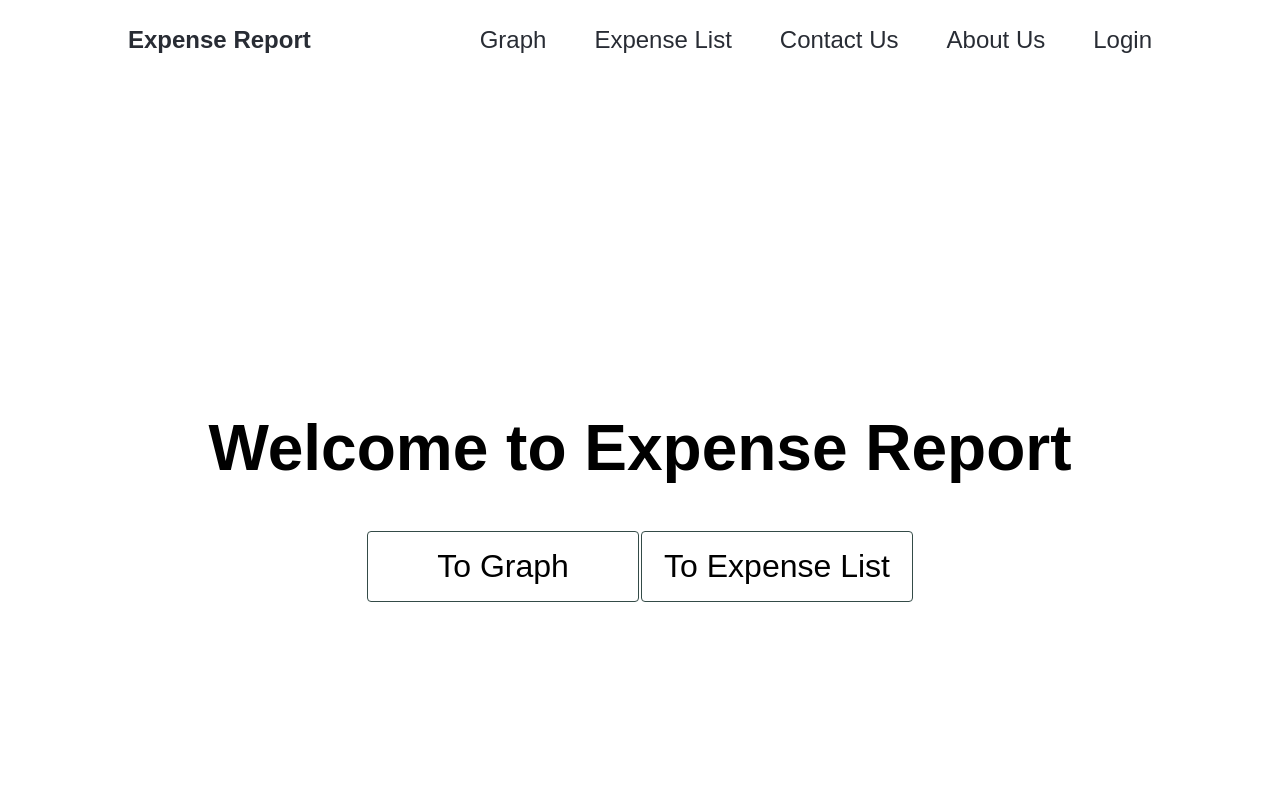
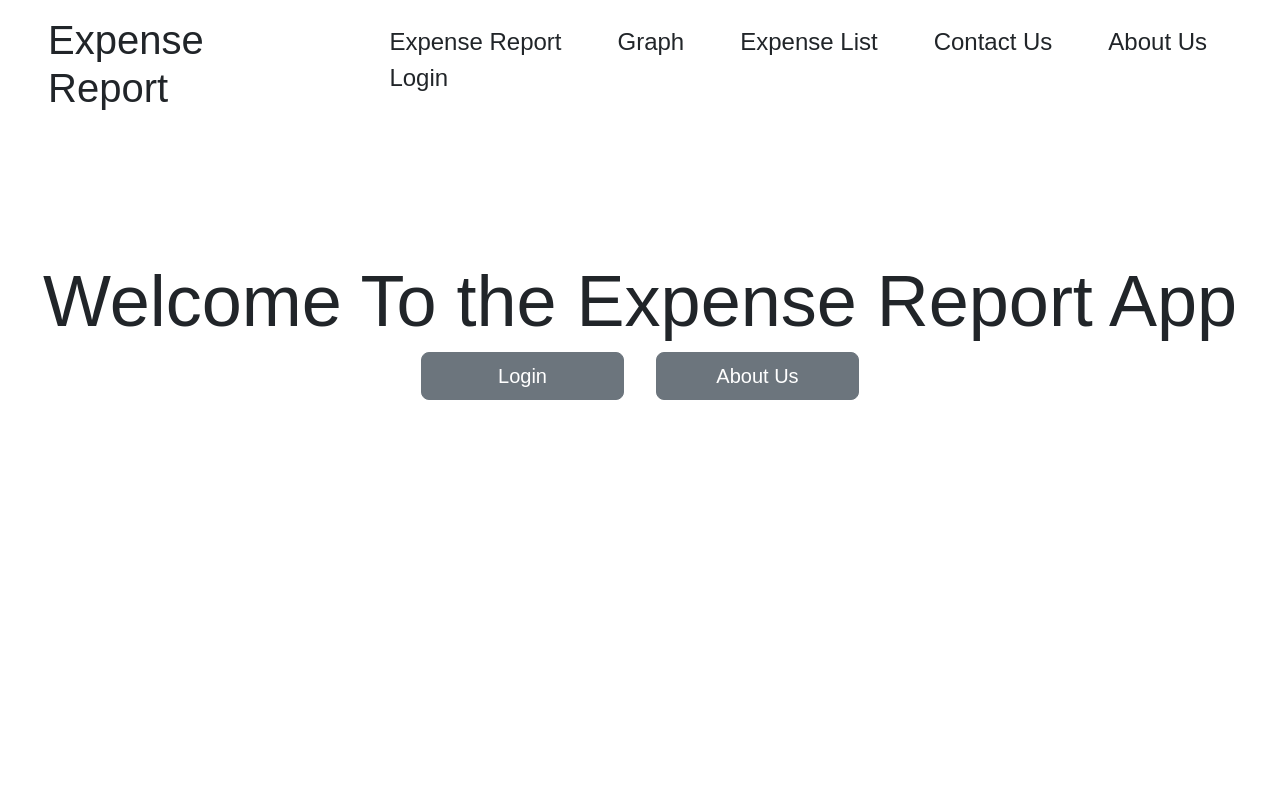
Before and after one commit to yoman321/expense-app-v2, a React (Vite) app in the folder frontend/: page / in a window 1280 px wide. Shown: the top 800 px of the page. Built offline with nearby package versions, Linux system fonts and the light colour scheme.

Commit message:
added bootstrap to project

```diff
--- a/frontend/package.json
+++ b/frontend/package.json
@@ -9,6 +9,8 @@
     "preview": "vite preview"
   },
   "dependencies": {
+    "autoprefixer": "^10.4.13",
+    "bootstrap": "^5.2.3",
     "react": "^18.2.0",
     "react-dom": "^18.2.0",
     "react-router-dom": "^6.4.2"
--- a/frontend/src/App.css
+++ b/frontend/src/App.css
@@ -4,38 +4,3 @@
   padding: 2rem;
   text-align: center;
 }
-
-.logo {
-  height: 6em;
-  padding: 1.5em;
-  will-change: filter;
-}
-.logo:hover {
-  filter: drop-shadow(0 0 2em #646cffaa);
-}
-.logo.react:hover {
-  filter: drop-shadow(0 0 2em #61dafbaa);
-}
-
-@keyframes logo-spin {
-  from {
-    transform: rotate(0deg);
-  }
-  to {
-    transform: rotate(360deg);
-  }
-}
-
-@media (prefers-reduced-motion: no-preference) {
-  a:nth-of-type(2) .logo {
-    animation: logo-spin infinite 20s linear;
-  }
-}
-
-.card {
-  padding: 2em;
-}
-
-.read-the-docs {
-  color: #888;
-}
--- a/frontend/src/App.tsx
+++ b/frontend/src/App.tsx
@@ -1,6 +1,7 @@
 import { Routes, Route } from "react-router-dom";
 import Layout from "./components/layout/Layout";
 import MainPage from "./components/MainPageComponents/MainPage";
+import "bootstrap/dist/css/bootstrap.css";
 
 function App() {
   return (
--- a/frontend/src/components/MainPageComponents/MainPage.module.css
+++ b/frontend/src/components/MainPageComponents/MainPage.module.css
@@ -1,4 +1,4 @@
-.main {
+/* .main {
     display: flex;
     justify-content: center;
     flex-direction: column;
@@ -69,4 +69,4 @@
   }
   .text p {
     text-align: justify;
-  }
+  } */
--- a/frontend/src/components/MainPageComponents/MainPage.tsx
+++ b/frontend/src/components/MainPageComponents/MainPage.tsx
@@ -4,42 +4,59 @@ import styles from "./MainPage.module.css";
 
 const MainPage = () => {
   return (
-    <div className={styles.main}>
-      <div className={styles.section}>
-        <h1>Welcome to Expense Report</h1>
-        <div className={styles.actions}>
-          <table>
-            <tbody>
-              <tr>
-                <td>
-                  <button>
-                    <Link to="/graph">To Graph</Link>
-                  </button>
-                </td>
-                <td>
-                  <button>
-                    <Link to="/expense-list">To Expense List</Link>
-                  </button>
-                </td>
-              </tr>
-            </tbody>
-          </table>
-        </div>
-      </div>
-      <div className={styles.section}>
-        <h2>Contributors</h2>
-        <div className={styles.content}>
-          <div className={styles.image}>
-            <img src={AppPic} alt="App Pic"></img>
-          </div>
-          <section className={styles.text}>
-            <p>
-             INSERT PIC AND DESCRIPTION OF CONTRIBUTORS
-            </p>
-          </section>
+    <div className="container d-flex justify-content-center">
+      <div className="position-absolute bottom-50">
+        <h1 className="display-2">Welcome To the Expense Report App</h1>
+        <div className="row d-flex justify-content-center">
+          <button className="mx-3 col-2 btn btn-secondary btn-lg">
+            <Link className="text-white text-decoration-none" to="/login">
+              Login
+            </Link>
+          </button>
+          <button className="mx-3 col-2 btn btn-secondary btn-lg">
+            <Link className="text-white text-decoration-none" to="/about-us">
+              About Us
+            </Link>
+          </button>
         </div>
       </div>
     </div>
+    // <div className={styles.main}>
+    //   <div className={styles.section}>
+    //     <h1>Welcome to Expense Report</h1>
+    //     <div className={styles.actions}>
+    //       <table>
+    //         <tbody>
+    //           <tr>
+    //             <td>
+    //               <button>
+    //                 <Link to="/graph">To Graph</Link>
+    //               </button>
+    //             </td>
+    //             <td>
+    //               <button>
+    //                 <Link to="/expense-list">To Expense List</Link>
+    //               </button>
+    //             </td>
+    //           </tr>
+    //         </tbody>
+    //       </table>
+    //     </div>
+    //   </div>
+    //   <div className={styles.section}>
+    //     <h2>Contributors</h2>
+    //     <div className={styles.content}>
+    //       <div className={styles.image}>
+    //         <img src={AppPic} alt="App Pic"></img>
+    //       </div>
+    //       <section className={styles.text}>
+    //         <p>
+    //          INSERT PIC AND DESCRIPTION OF CONTRIBUTORS
+    //         </p>
+    //       </section>
+    //     </div>
+    //   </div>
+    // </div>
   );
 };
 export default MainPage;
--- a/frontend/src/components/layout/MainNavigation.tsx
+++ b/frontend/src/components/layout/MainNavigation.tsx
@@ -1,29 +1,35 @@
 import { Link } from "react-router-dom";
-import styles from "./MainNavigation.module.css";
+
+const LINKS = {
+  "/": "Expense Report",
+  "/graph": "Graph",
+  "/expense-list": "Expense List",
+  "/contact-us": "Contact Us",
+  "/about-us": "About Us",
+  "/login": "Login",
+};
 
 const MainNavigation = () => {
   return (
-    <header className={styles.header}>
-      <h3>
-        <Link to="/">Expense Report</Link>
-      </h3>
+    <header className="mx-5 mt-3 d-flex align-items-center justify-content-between">
+      <h1>
+        <Link className="text-dark text-decoration-none" to="/">
+          Expense Report
+        </Link>
+      </h1>
       <nav>
-        <ul>
-          <li>
-            <Link to="/graph">Graph</Link>
-          </li>
-          <li>
-            <Link to="/expnese-list">Expense List</Link>
-          </li>
-          <li>
-            <Link to="/contact-us">Contact Us</Link>
-          </li>
-          <li>
-            <Link to="/about-us">About Us</Link>
-          </li>
-          <li>
-            <Link to="/login">Login</Link>
-          </li>
+        <ul className="list-inline-unstyled">
+          {Object.entries(LINKS).map(([key, value]) => (
+            <li key={key} className="ms-5 list-inline-item">
+              <Link
+                className="text-dark text-decoration-none"
+                style={{ fontSize: "1.5rem" }}
+                to={key}
+              >
+                {value}
+              </Link>
+            </li>
+          ))}
         </ul>
       </nav>
     </header>
```
Also changed, not shown: frontend/src/components/layout/MainNavigation.module.css (indentation only), 1 other file (tests, documents, lock files or other folders).
